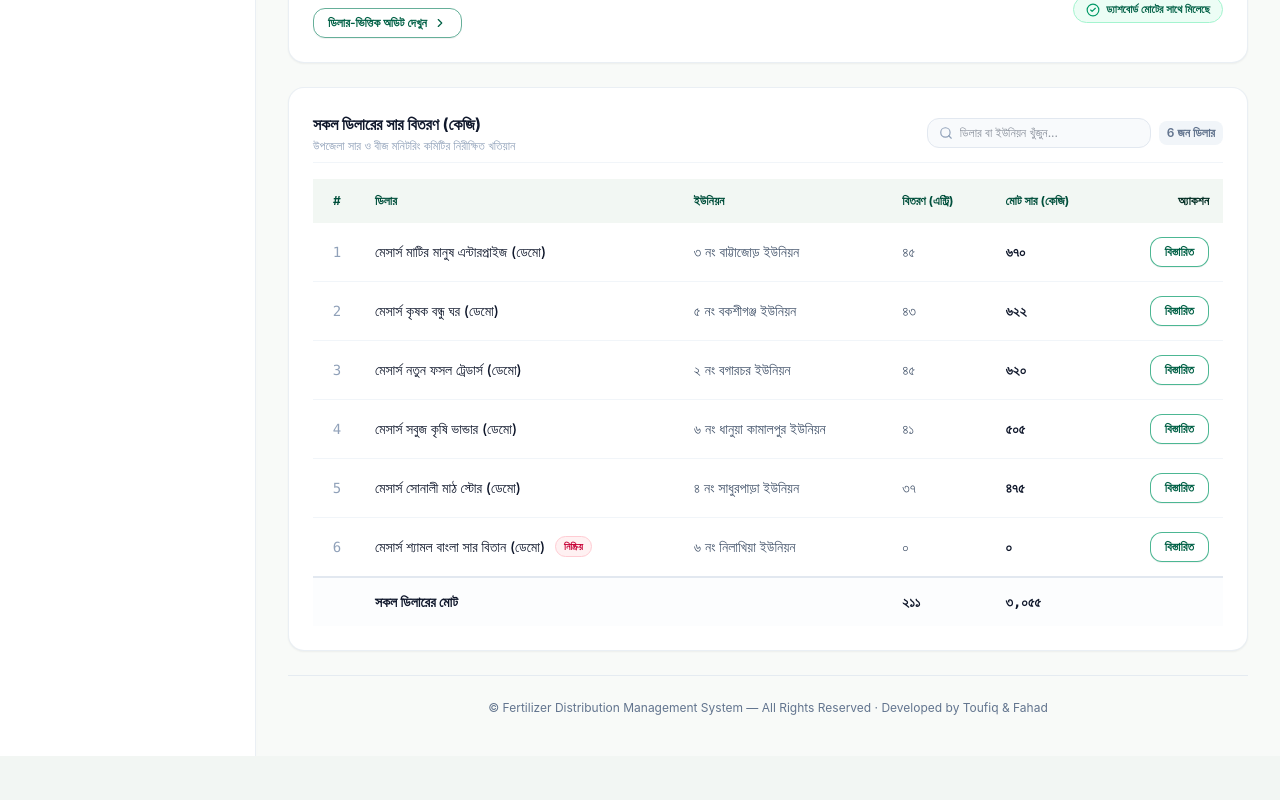
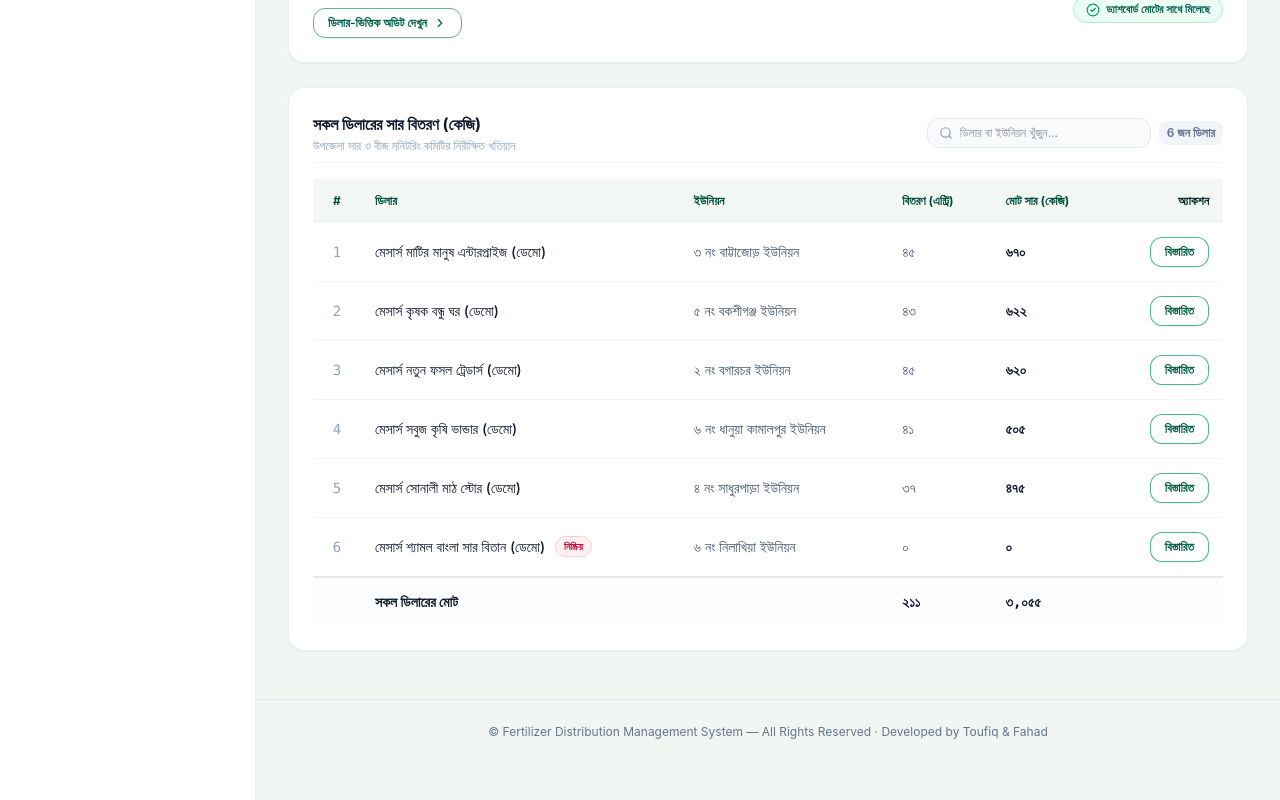
Before and after one commit to toufiquzzaman1177/FDMS-BANGLADESH, a React (Vite) app in the folder frontend/: page / in a window 1280 px wide. Shown: the part 1825-2625 px from the top of the page. Before the commit the page ends 2581 px from the top, so only its background shows below. Built offline with nearby package versions, Linux system fonts and the light colour scheme.

Commit message:
Update footer styling to exact edge-to-edge layout match

```diff
--- a/frontend/src/components/Dashboard.jsx
+++ b/frontend/src/components/Dashboard.jsx
@@ -339,7 +339,7 @@ export default function Dashboard({ onLogout, currentUser = { name: 'Swapnil', r
   )
 
   return (
-    <div className="min-h-screen bg-[#f8faf8] text-slate-800 flex flex-col font-sans select-none antialiased">
+    <div className="min-h-screen bg-[#f2f6f3] text-slate-800 flex flex-col font-sans select-none antialiased">
 
       {/* ========================================================
           TOP HEADER (Formal Government Deep Emerald Navbar)
@@ -1134,10 +1134,12 @@ export default function Dashboard({ onLogout, currentUser = { name: 'Swapnil', r
           )}
 
           {/* ========================================================
-              FOOTER COPYRIGHT & CREDITS (Exact match to reference)
+              FOOTER COPYRIGHT & CREDITS (Exact match to reference image)
               ======================================================== */}
-          <footer className="pt-6 pb-2 text-center text-xs text-slate-500 border-t border-slate-200/80">
-            <p>© Fertilizer Distribution Management System — All Rights Reserved · Developed by Toufiq &amp; Fahad</p>
+          <footer className="-mx-4 sm:-mx-6 lg:-mx-8 mt-12 pt-6 pb-7 border-t border-slate-200/90 text-center text-[12px] sm:text-xs text-slate-500">
+            <p className="px-4 font-normal tracking-normal text-slate-500">
+              © Fertilizer Distribution Management System — All Rights Reserved · Developed by Toufiq &amp; Fahad
+            </p>
           </footer>
 
         </main>
```
